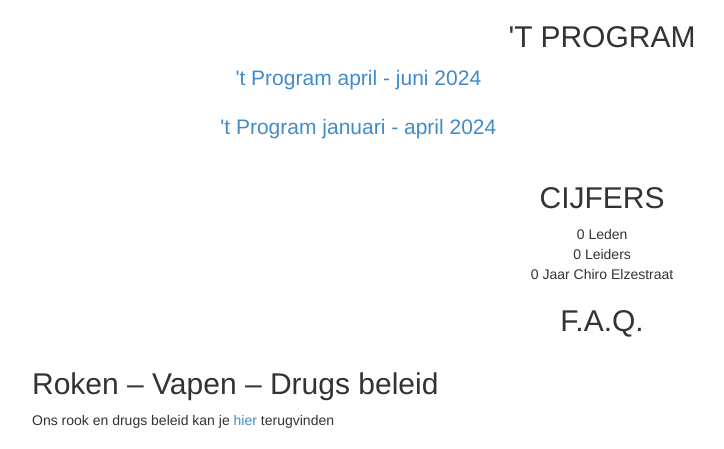
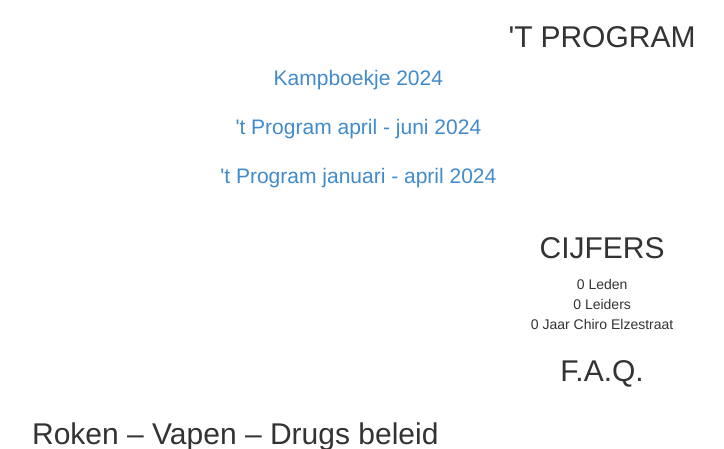
Before and after one commit to Chiro-Elzestraat/chiroelzestraat.be, a PHP site: page /chirojongens/index.php in a window 1280 px wide. Shown: the part 1606-2055 px from the top of the page, without its empty margins (38-762 px from the left). Run offline with PHP 8.4, Linux system fonts and the light colour scheme; some libraries are stand-ins or nearby versions.

Commit message:
Kampboekje 2024 toegevoegd

```diff
--- a/chirojongens/index.php
+++ b/chirojongens/index.php
@@ -355,9 +355,10 @@ $_SESSION['r'] = $r;
           <h2 class="text-uppercase ftco-uppercase">'t Program</h2>
           <div class="row justify-content-center mb-5">
             <div class="col-md-7">
+              <p class="lead"><a href="https://tprogram.chiroelzestraat.be/Kampboekje2024.pdf">Kampboekje 2024</a></p>
               <p class="lead"><a href="https://tprogram.chiroelzestraat.be/Program-april-juni-2024.pdf">'t Program
                 april - juni 2024</a></p>
-                <p class="lead"><a href="https://tprogram.chiroelzestraat.be/Program-januari-april-2024.pdf">'t Program
+              <p class="lead"><a href="https://tprogram.chiroelzestraat.be/Program-januari-april-2024.pdf">'t Program
                 januari - april 2024</a></p>
               <!--            <p class="lead"><a href="https://tprogram.chiroelzestraat.be/Kampboekje_2023.pdf">Kampboekje 2023</a></p>-->
               <!--            <p class="lead"><a href="https://tprogram.chiroelzestraat.be/Program-april-juni-2023.pdf">'t Program april - juni 2023</a></p>-->
```
Also changed, not shown: 1 other file.
